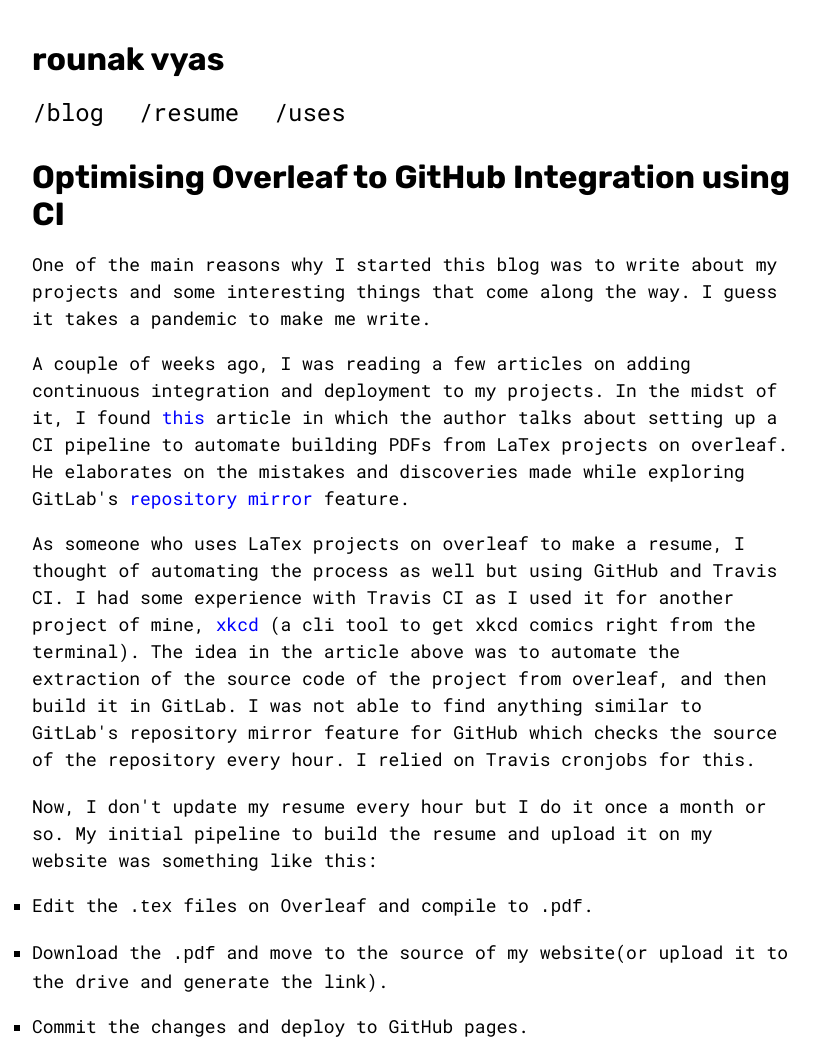
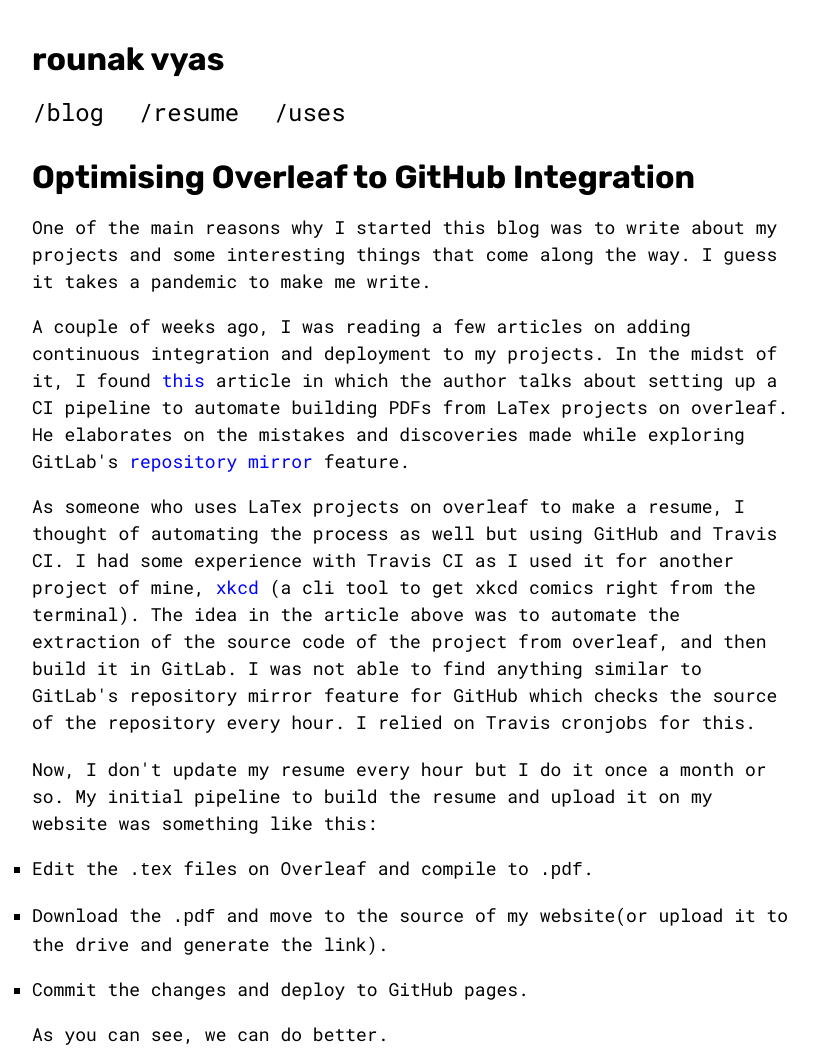
Before and after one commit to itsron143/rounakvyas.me, a Gatsby site: page /blog/overleaf/ in a window 1280 px wide. Shown: the top 1051 px of the page, without its empty margins (225-1045 px from the left). Built offline with nearby package versions, Linux system fonts and the light colour scheme; Gatsby itself is replaced by a stand-in of ours; some packages are replaced by stand-ins of ours.

Commit message:
smaller heading

```diff
--- a/src/content/posts/overleaf/index.mdx
+++ b/src/content/posts/overleaf/index.mdx
@@ -1,5 +1,5 @@
 ---
-title: "Optimising Overleaf to GitHub Integration using CI"
+title: "Optimising Overleaf to GitHub Integration"
 date: "2020-05-04"
 excerpt: "updating resume in the website using CI"
 publish: true
```
